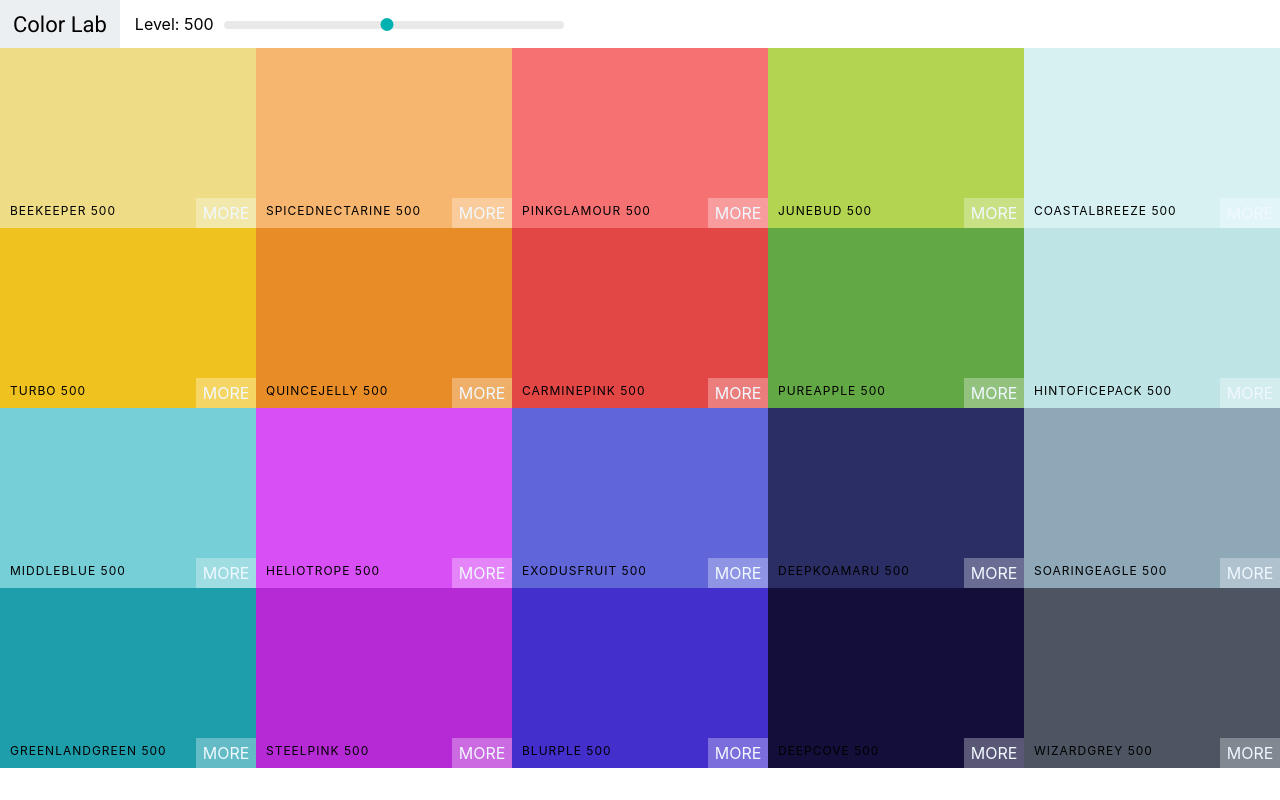
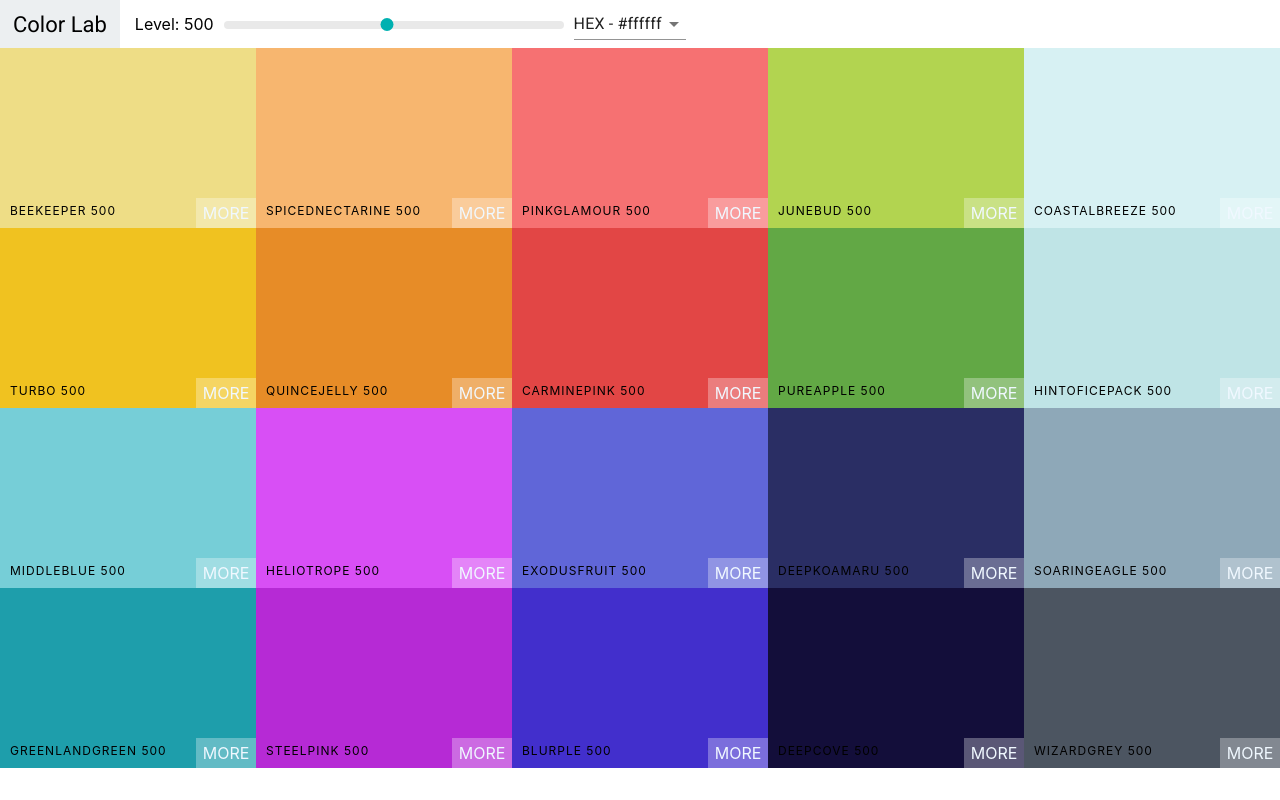
Before and after one commit to angelo93/color-lab, a React (Create React App) app: page /palette/flat-ui-colors-american in a window 1280 px wide. Built offline with nearby package versions, Linux system fonts and the light colour scheme.

Commit message:
Implement select componenet

```diff
--- a/src/Navbar.js
+++ b/src/Navbar.js
@@ -1,11 +1,25 @@
 import React, { Component } from "react";
 import Slider from "rc-slider";
+import Select from "@material-ui/core/Select";
+import MenuItem from "@material-ui/core/MenuItem";
 import "rc-slider/assets/index.css";
 import "./Navbar.css";
 
 class Navbar extends Component {
+  constructor(props) {
+    super(props);
+    this.state = { format: "hex" };
+    this.handleChange = this.handleChange.bind(this);
+  }
+
+  handleChange(e) {
+    this.setState({ format: e.target.value });
+    this.props.handleChange(e.target.value);
+  }
+
   render() {
     const { level, changeLevel } = this.props;
+    const { format } = this.state;
     return (
       <header className="Navbar">
         <div className="logo">
@@ -23,6 +37,13 @@
             />
           </div>
         </div>
+        <div className="select-container">
+          <Select value={format} onChange={this.handleChange}>
+            <MenuItem value="hex">HEX - #ffffff</MenuItem>
+            <MenuItem value="rgb">RGB - rgb(255,255,255)</MenuItem>
+            <MenuItem value="rgba">RGBA - rgba(255,255,255)</MenuItem>
+          </Select>
+        </div>
       </header>
     );
   }
--- a/src/Palette.js
+++ b/src/Palette.js
@@ -6,24 +6,33 @@
 class Palette extends Component {
   constructor(props) {
     super(props);
-    this.state = { level: 500 };
+    this.state = { level: 500, format: "hex" };
     this.changeLevel = this.changeLevel.bind(this);
+    this.changeFormat = this.changeFormat.bind(this);
   }
 
   changeLevel(newLevel) {
     this.setState({ level: newLevel });
   }
 
+  changeFormat(val) {
+    this.setState({ format: val });
+  }
+
   render() {
     const { colors } = this.props.palette;
-    const { level } = this.state;
+    const { level, format } = this.state;
     const PalletCards = colors[level].map((color) => (
-      <PalletCard background={color.hex} name={color.name} />
+      <PalletCard background={color[format]} name={color.name} />
     ));
 
     return (
       <div className="Palette">
-        <Navbar level={level} changeLevel={this.changeLevel} />
+        <Navbar
+          level={level}
+          changeLevel={this.changeLevel}
+          handleChange={this.changeFormat}
+        />
         <div className="Palette-colors">{PalletCards}</div>
         {/* Footer */}
       </div>
```
